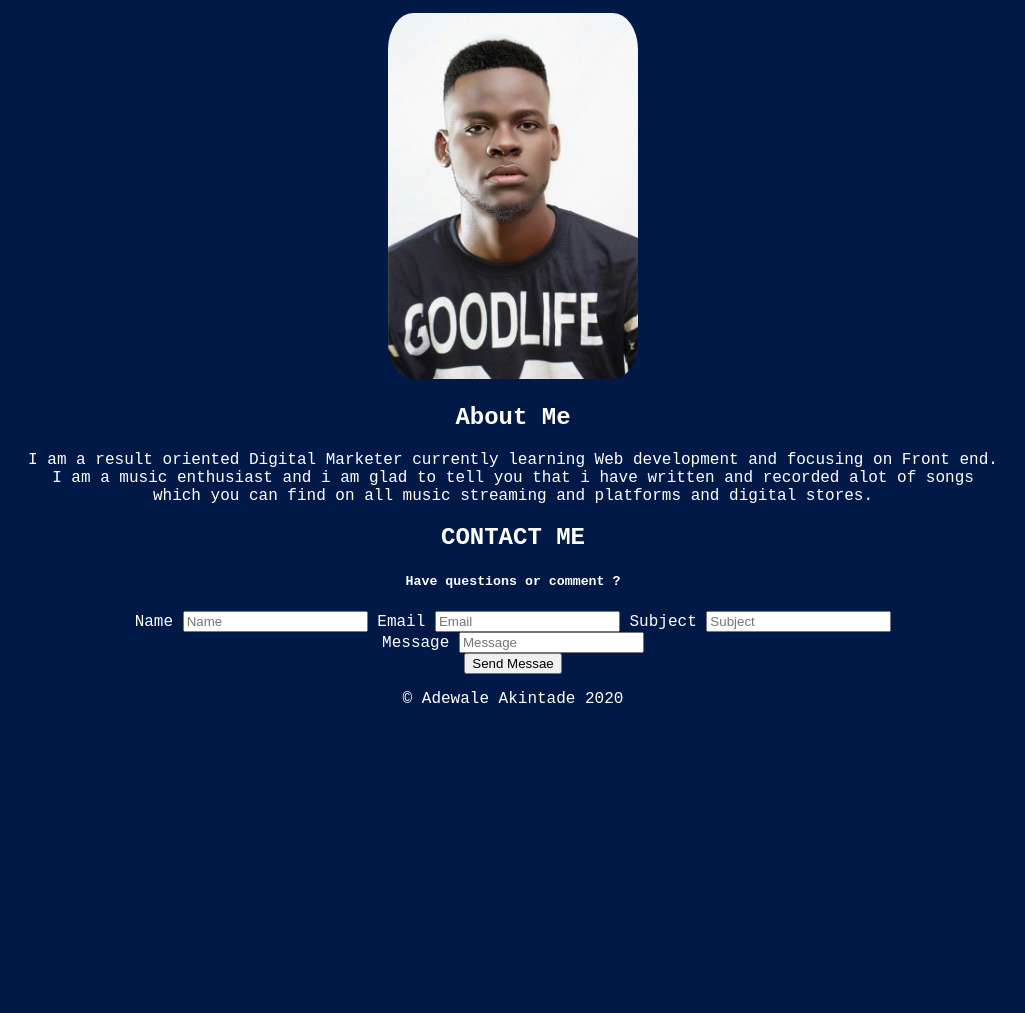
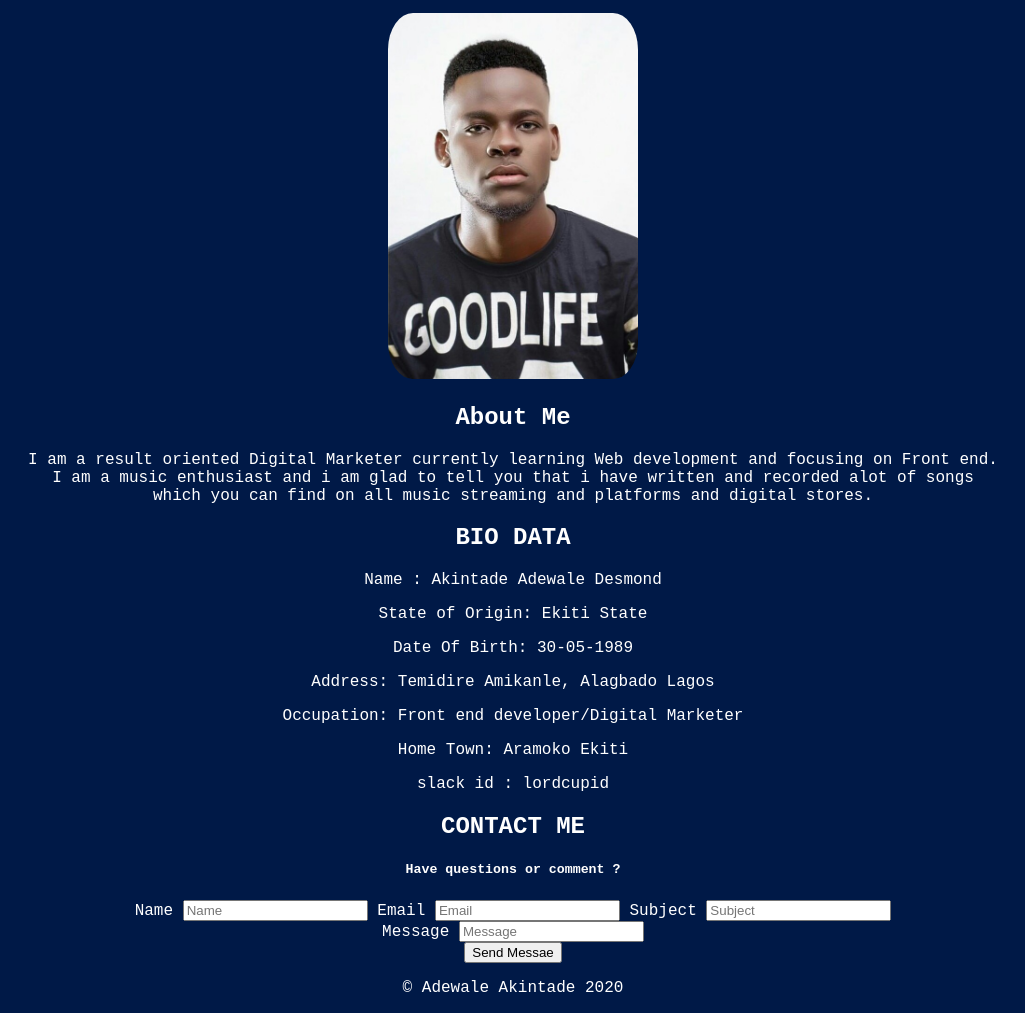
Before and after one commit to lordcupid/my-profile, a plain HTML site: page index.html in a window 1280 px wide. Shown: the part 88-1101 px from the top of the page, without its empty margins (127-1152 px from the left). Before the commit the page ends 812 px from the top, so only its background shows below. Drawn offline with Linux system fonts and the light colour scheme.

Commit message:
Update index.html

```diff
--- a/index.html
+++ b/index.html
@@ -26,6 +26,17 @@
                 I am a music enthusiast and i am glad to tell you that i have written and recorded alot of songs<br>
                 which you can find on all music streaming and platforms and digital stores.
             </p>
+
+            <h2>BIO DATA</h2>
+            <P> Name : Akintade Adewale Desmond</P>
+            <P> State of Origin: Ekiti State</P>
+            <P> Date Of Birth: 30-05-1989</P>
+            <P> Address: Temidire Amikanle, Alagbado Lagos</P>
+            <P>  Occupation: Front end developer/Digital Marketer</P>
+            <P>  Home Town: Aramoko Ekiti</p>
+            <P>  slack id : lordcupid</P>
+
+
         </section>
 
         <section class="contact-form">
```
